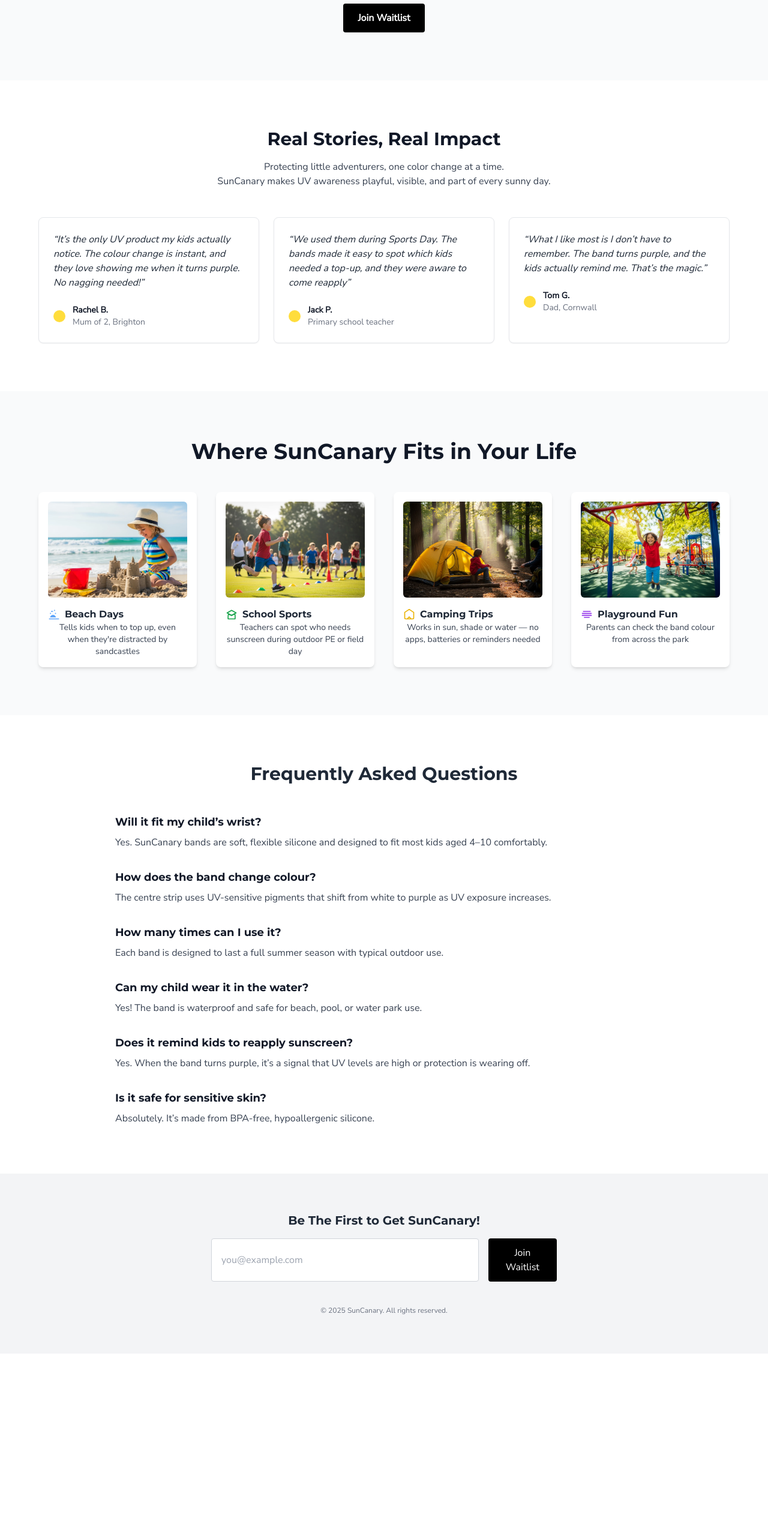
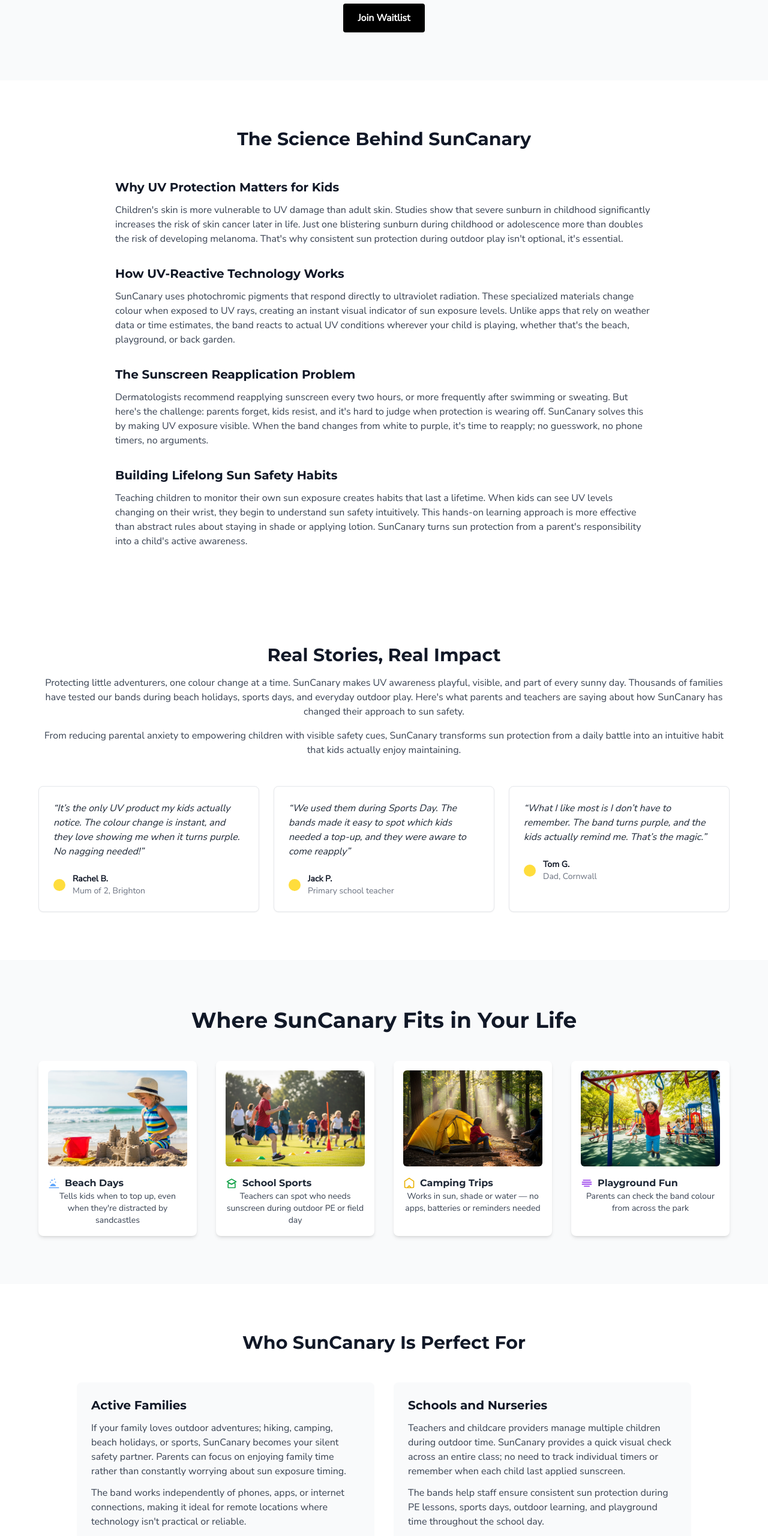
Before and after one commit to sahenley/sun-canary-landing, a plain HTML site: page index.html in a window 1280 px wide. Shown: the part 4320-6880 px from the top of the page at 60% size. Before the commit the page ends 6576 px from the top, so only its background shows below. Drawn offline with nearby package versions, Linux system fonts and the light colour scheme; a script that the page names is missing.

Commit message:
Add files via upload

```diff
--- a/index.html
+++ b/index.html
@@ -1,20 +1,17 @@
 <!DOCTYPE html>
-<html lang="en">
+
 <head>
   <meta charset="UTF-8" />
   <meta name="viewport" content="width=device-width, initial-scale=1.0" />
-  <title>SunCanary Landing Page</title>
+  <title>SunCanary - UV Detection Wristband for Kids Sun Safety | Color-Changing Alert</title>
+  <meta name="description" content="SunCanary is a fun color-changing wristband that reminds kids to reapply sunscreen. A UV-reactive safety tool parents trust for outdoor sun protection.">
   <link rel="icon" type="image/x-icon" href="favicon.ico">
   <script src="https://cdn.tailwindcss.com"></script>
   <link href="https://fonts.googleapis.com/css2?family=Montserrat:wght@700&family=Nunito+Sans&display=swap" rel="stylesheet">
-
-
   <script>
     window.si = window.si || function () { (window.siq = window.siq || []).push(arguments); };
   </script>
   <script defer src="/_vercel/speed-insights/script.js"></script>
-
-
   <!-- Style -->
   <style>
     html {
@@ -26,31 +23,26 @@
     h1, h2, h3 {
       font-family: 'Montserrat', sans-serif;
     }
-
     .heading-section {
       @apply text-3xl md:text-4xl font-bold text-center text-gray-900 mb-12;
     }
-
     .heading-subsection {
       @apply text-2xl md:text-3xl font-bold text-gray-800 mb-6;
     }
-
     .heading-tile {
       @apply font-semibold text-lg text-gray-900 mb-1;
     }
-
     @keyframes rise {
       0% { transform: translateY(20px); opacity: 0; }
       100% { transform: translateY(0); opacity: 1; }
     }
-
     .sun-animation {
       animation: rise 2s ease-in-out forwards;
     }
   </style>
+</head>
 
 
-</head>
 <body class="bg-white text-gray-800">
 
 <!-- Hero -->
@@ -257,14 +249,45 @@
 
 
 
+<!-- The Science Behind It -->
+<section class="py-20 px-6 bg-white">
+  <div class="max-w-4xl mx-auto">
+    <h2 class="text-3xl font-bold text-center text-gray-900 mb-12">The Science Behind SunCanary</h2>
+
+    <div class="space-y-8 text-gray-700">
+      <div>
+        <h3 class="text-xl font-semibold text-gray-900 mb-3">Why UV Protection Matters for Kids</h3>
+        <p>Children's skin is more vulnerable to UV damage than adult skin. Studies show that severe sunburn in childhood significantly increases the risk of skin cancer later in life. Just one blistering sunburn during childhood or adolescence more than doubles the risk of developing melanoma. That's why consistent sun protection during outdoor play isn't optional, it's essential.</p>
+      </div>
+
+      <div>
+        <h3 class="text-xl font-semibold text-gray-900 mb-3">How UV-Reactive Technology Works</h3>
+        <p>SunCanary uses photochromic pigments that respond directly to ultraviolet radiation. These specialized materials change colour when exposed to UV rays, creating an instant visual indicator of sun exposure levels. Unlike apps that rely on weather data or time estimates, the band reacts to actual UV conditions wherever your child is playing, whether that's the beach, playground, or back garden.</p>
+      </div>
+
+      <div>
+        <h3 class="text-xl font-semibold text-gray-900 mb-3">The Sunscreen Reapplication Problem</h3>
+        <p>Dermatologists recommend reapplying sunscreen every two hours, or more frequently after swimming or sweating. But here's the challenge: parents forget, kids resist, and it's hard to judge when protection is wearing off. SunCanary solves this by making UV exposure visible. When the band changes from white to purple, it's time to reapply; no guesswork, no phone timers, no arguments.</p>
+      </div>
+
+      <div>
+        <h3 class="text-xl font-semibold text-gray-900 mb-3">Building Lifelong Sun Safety Habits</h3>
+        <p>Teaching children to monitor their own sun exposure creates habits that last a lifetime. When kids can see UV levels changing on their wrist, they begin to understand sun safety intuitively. This hands-on learning approach is more effective than abstract rules about staying in shade or applying lotion. SunCanary turns sun protection from a parent's responsibility into a child's active awareness.</p>
+      </div>
+    </div>
+  </div>
+</section>
+
 
 <!-- Testimonials -->
 <section class="py-20 px-6 bg-white">
   <div class="max-w-6xl mx-auto text-center">
     <h2 class="text-3xl font-bold text-gray-900 mb-4">Real Stories, Real Impact</h2>
+    <p class="text-gray-700 mb-4">
+  Protecting little adventurers, one colour change at a time. SunCanary makes UV awareness playful, visible, and part of every sunny day. Thousands of families have tested our bands during beach holidays, sports days, and everyday outdoor play. Here's what parents and teachers are saying about how SunCanary has changed their approach to sun safety.
+</p>
 <p class="text-gray-700 mb-12">
-      Protecting little adventurers, one color change at a time.<br />
-      SunCanary makes UV awareness playful, visible, and part of every sunny day.
+  From reducing parental anxiety to empowering children with visible safety cues, SunCanary transforms sun protection from a daily battle into an intuitive habit that kids actually enjoy maintaining.
 </p>
 
     <div class="grid md:grid-cols-3 gap-6 text-left">
@@ -375,6 +398,41 @@
 </section>
 
 
+<!-- Perfect For Section -->
+<section class="py-20 px-6 bg-white">
+  <div class="max-w-5xl mx-auto">
+    <h2 class="text-3xl font-bold text-center text-gray-900 mb-12">Who SunCanary Is Perfect For</h2>
+
+    <div class="grid md:grid-cols-2 gap-8">
+
+      <div class="bg-gray-50 rounded-lg p-6">
+        <h3 class="text-xl font-semibold text-gray-900 mb-3">Active Families</h3>
+        <p class="text-gray-700 mb-3">If your family loves outdoor adventures; hiking, camping, beach holidays, or sports, SunCanary becomes your silent safety partner. Parents can focus on enjoying family time rather than constantly worrying about sun exposure timing.</p>
+        <p class="text-gray-700">The band works independently of phones, apps, or internet connections, making it ideal for remote locations where technology isn't practical or reliable.</p>
+      </div>
+
+      <div class="bg-gray-50 rounded-lg p-6">
+        <h3 class="text-xl font-semibold text-gray-900 mb-3">Schools and Nurseries</h3>
+        <p class="text-gray-700 mb-3">Teachers and childcare providers manage multiple children during outdoor time. SunCanary provides a quick visual check across an entire class; no need to track individual timers or remember when each child last applied sunscreen.</p>
+        <p class="text-gray-700">The bands help staff ensure consistent sun protection during PE lessons, sports days, outdoor learning, and playground time throughout the school day.</p>
+      </div>
+
+      <div class="bg-gray-50 rounded-lg p-6">
+        <h3 class="text-xl font-semibold text-gray-900 mb-3">Summer Camps and Activity Clubs</h3>
+        <p class="text-gray-700 mb-3">Camp counsellors and activity leaders can distribute bands at the start of outdoor sessions. The colour-changing feature makes group sunscreen breaks obvious and fun rather than disruptive.</p>
+        <p class="text-gray-700">Children become responsible for their own sun safety, reducing the supervision burden while maintaining protection standards throughout extended outdoor activities.</p>
+      </div>
+
+      <div class="bg-gray-50 rounded-lg p-6">
+        <h3 class="text-xl font-semibold text-gray-900 mb-3">Fair-Skinned Children</h3>
+        <p class="text-gray-700 mb-3">Children with fair skin, freckles, or family history of skin conditions need extra vigilance about sun protection. SunCanary provides constant monitoring without requiring parents to hover or repeatedly interrupt play.</p>
+        <p class="text-gray-700">The visual reminder system is especially valuable for children who burn easily and need more frequent sunscreen application than standard two-hour intervals.</p>
+      </div>
+
+    </div>
+  </div>
+</section>
+
 
 <!-- FAQ Section -->
 <section class="bg-white py-20 px-6">
```
Lines whose indentation alone changed are shown as unchanged.
